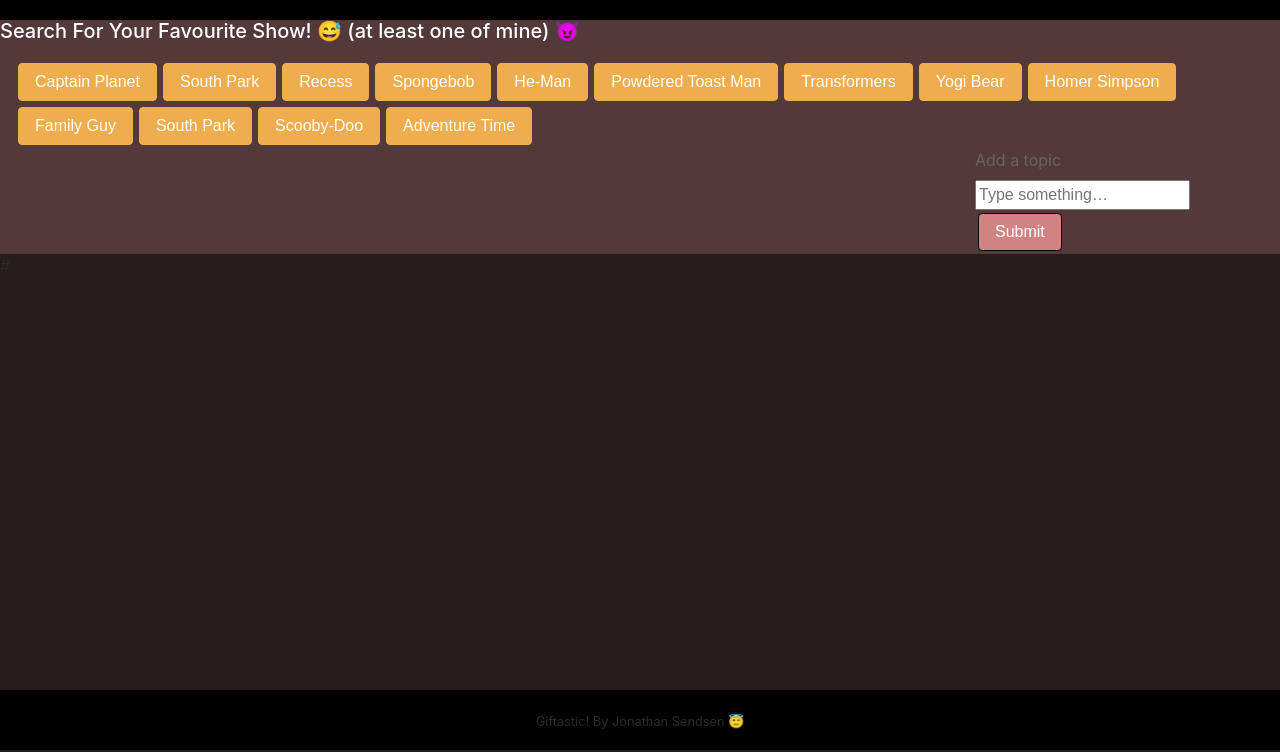
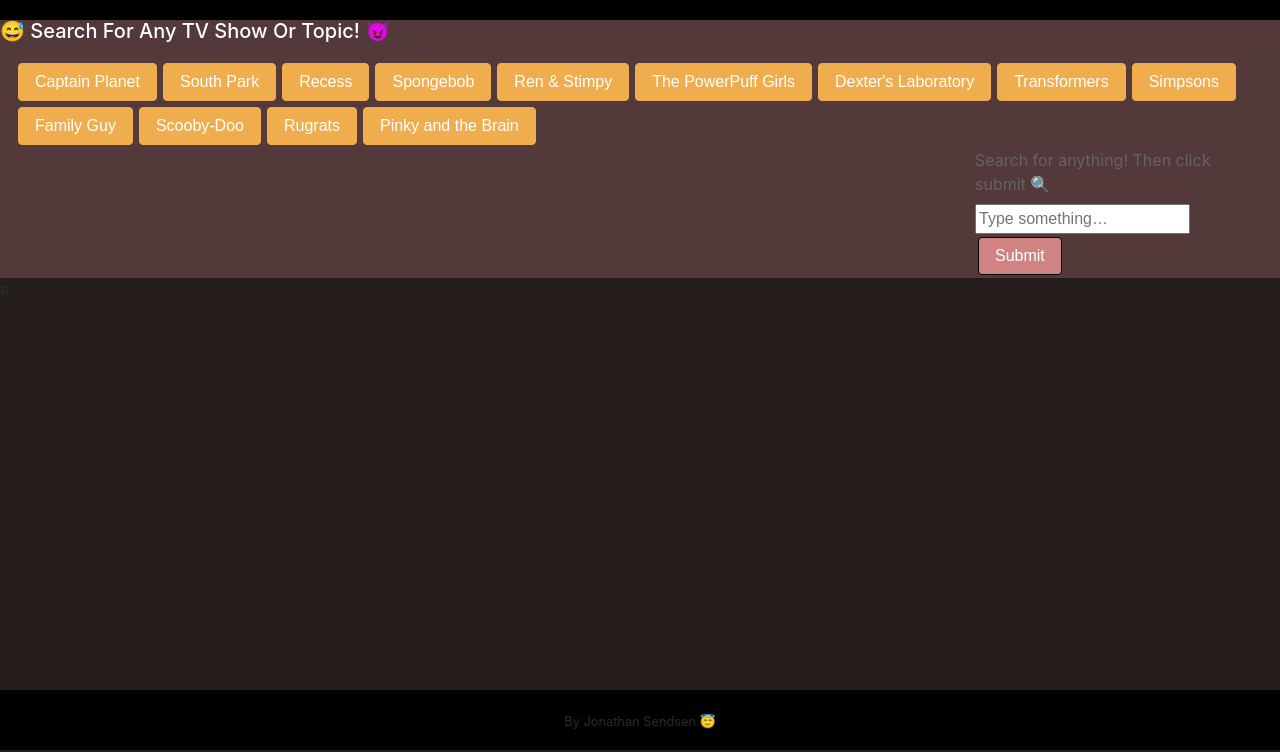
Before and after one commit to JonathanSendsen/giftastic, a plain HTML site: page index.html in a window 1280 px wide. Shown: the part 50-802 px from the top of the page. Drawn offline with nearby package versions, Linux system fonts and the light colour scheme.

Commit message:
cleaning up variables in js and uncessary syntax in html

```diff
--- a/assets/gif.js
+++ b/assets/gif.js
@@ -1,5 +1,5 @@
 // GIFTASTIC!
-var topics = ["Captain Planet", "South Park", "Recess", "Spongebob", "He-Man", "Powdered Toast Man", "Transformers", "Yogi Bear", "Homer Simpson", "Family Guy", "South Park", "Scooby-Doo", "Adventure Time"];
+var topics = ["Captain Planet", "South Park", "Recess", "Spongebob", "Ren & Stimpy", "The PowerPuff Girls", "Dexter's Laboratory", "Transformers", "Simpsons", "Family Guy", "Scooby-Doo", "Rugrats", "Pinky and the Brain"];
 
 var button;
 var newTopic = ""; // new topic that will be added via the input field
@@ -15,13 +15,10 @@ var buttonGenerator = function (){
 	};
 }
 
-
 // The user clicks on a generated orange button, which generates 10 static, non-animated gif images from the GIPHY API and places them on the page.
 $("#buttonArea").on("click", ".btn", function(){
   		var thing = $(this).attr("data");
   		var queryURL = "https://api.giphy.com/v1/gifs/search?q=" + thing + "&api_key=dc6zaTOxFJmzC&limit=10";
-
-
 
   		$.ajax({
   			url: queryURL,
@@ -61,7 +58,6 @@ $("#buttonArea").on("click", ".btn", function(){
   		})
   })
 
-
 // When the user clicks one of the still GIPHY images, and it animates. When the user clicks the gif again, it stops playing.
 $("#gifArea").on("click", ".gif", function(event){
 	event.preventDefault();
@@ -80,9 +76,7 @@ $("#gifArea").on("click", ".gif", function(event){
 
 })
 
-
 // The form takes the value from the input box and adds it into the topics  array. The buttonGenerator function is called that takes each topic in the array remakes the buttons on the page.
-
 
 $(".submit").on("click", function(event){
 	event.preventDefault();
@@ -97,6 +91,4 @@ $(".submit").on("click", function(event){
 	buttonGenerator();
 });
 
-
-
 buttonGenerator();
--- a/index.html
+++ b/index.html
@@ -3,7 +3,7 @@
 <html lang="en">
   <head>
     <title>HW Giftastic! </title>
-	<!--Bootstrap CSS-->
+	<!--Linking Bootstrap CSS-->
 	<link rel="stylesheet" href="https://maxcdn.bootstrapcdn.com/bootstrap/4.0.0-alpha.6/css/bootstrap.min.css" integrity="sha384-rwoIResjU2yc3z8GV/NPeZWAv56rSmLldC3R/AZzGRnGxQQKnKkoFVhFQhNUwEyJ" crossorigin="anonymous">
 	<link href="https://fonts.googleapis.com/css?family=Pacifico" rel="stylesheet">
     <!--Linking Styling component-->
@@ -16,7 +16,7 @@
 	    	<div class="col-xs-12 col-sm-12 col-md-12 col-lg-12" id="header">
                 <h3 id="title">Giftastic!</h3>
             </div>
-            <h5> Search For Your Favourite Show! &#x1F605; (at least one of mine) &#x1F608;</h5>
+            <h5> &#x1F605; Search For Any TV Show Or Topic! &#x1F608;</h5>
 	    </div>
 		<!--Button Area 100%-->
 		<div class="row">
@@ -29,7 +29,7 @@
 			<div class="col-xs-3 col-sm-3 col-md-3col-lg-3">
 				<form>
 				  <fieldset>
-				  	<label for="topic-input">Add a topic</label><br>
+				  	<label for="topic-input">Search for anything! Then click submit &#x1F50D;</label><br>
 				    <input type="text" placeholder="Type something…" id="topic-input">
 				    <button type="submit" class="btn submit" data="submitBtn">Submit</button>
 				  </fieldset>
@@ -40,7 +40,7 @@
 		<!--Footer-->
 		<footer class="footer">
       		<div class="container">
-        		<span class="credits">Giftastic! By Jonathan Sendsen &#x1F607;</span>
+        		<span class="credits">By Jonathan Sendsen &#x1F607;</span>
       		</div>
 			</footer>
 			<!--This will allow my predetermined gif buttons to appear in my header-->
```
